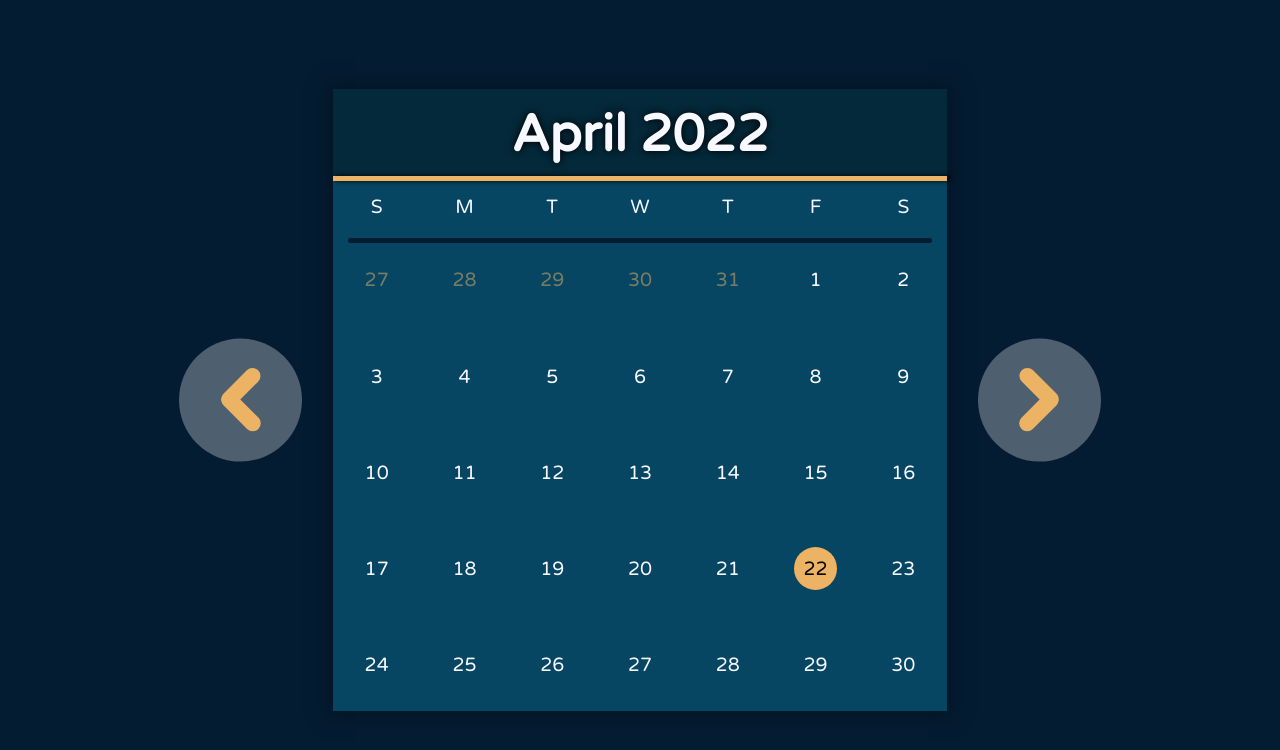
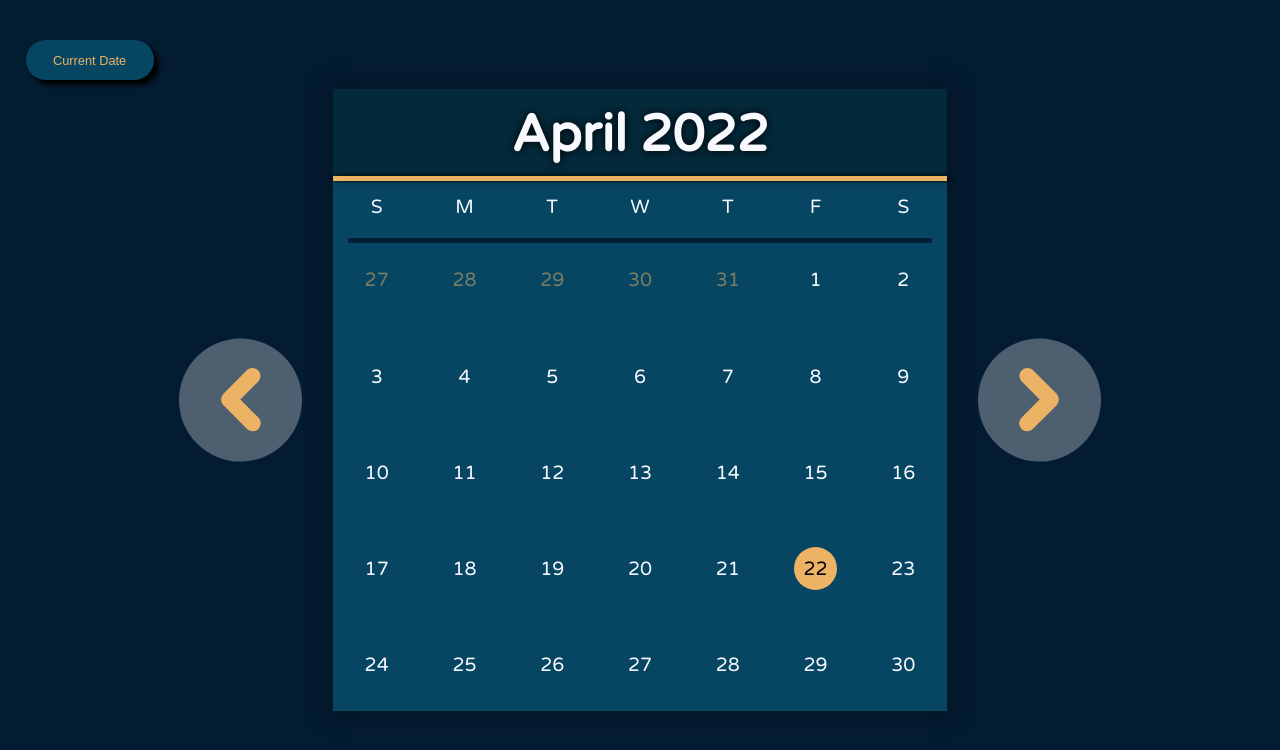
Before and after one commit to Delmar-Ty/Calendar, a plain HTML site: page index.html in a window 1280 px wide. Drawn offline with Linux system fonts and the light colour scheme.

Commit message:
Made a back to current date button

```diff
--- a/assets/CSS/style.css
+++ b/assets/CSS/style.css
@@ -267,3 +267,22 @@ body {
     opacity: 0.5;
     color: var(--accent);
 }
+
+.current-date {
+    position: absolute;
+    top: 5%;
+    left: 2%;
+    width: 10%;
+    height: 5%;
+    border-radius: 20px;
+    font-size: 1vw;
+    border-style: none;
+    background-color: var(--main);
+    color: var(--accent);
+    box-shadow: 5px 5px 5px black;
+}
+
+.current-date:hover {
+    background-color: var(--accent);
+    color: black;
+}
--- a/assets/JavaScript/script.js
+++ b/assets/JavaScript/script.js
@@ -20,6 +20,7 @@ const title = document.querySelector('.title');
 const monthDays = document.querySelector('.month');
 const next = document.querySelector('.arrow-right');
 const prev = document.querySelector('.arrow-left');
+const backToCurr = document.querySelector('.current-date');
 
 //Function that takes a date as a parameter to update the calendar
 function updateCal(date) {
@@ -82,3 +83,8 @@ prev.addEventListener('click', function() {
     updateCal(trackerDateCurr);
     trackerDateSwap = trackerDateCurr;
 });
+
+//Go back to the current date
+backToCurr.addEventListener('click', function() {
+    updateCal(currDate);
+});
--- a/index.html
+++ b/index.html
@@ -13,6 +13,7 @@
 </head>
 <body>
 
+    <button type="button" class="current-date">Current Date</button>
     <div class="calendar">
         <div class="arrow-left"></div>
         <div class="arrow-right"></div>
```
